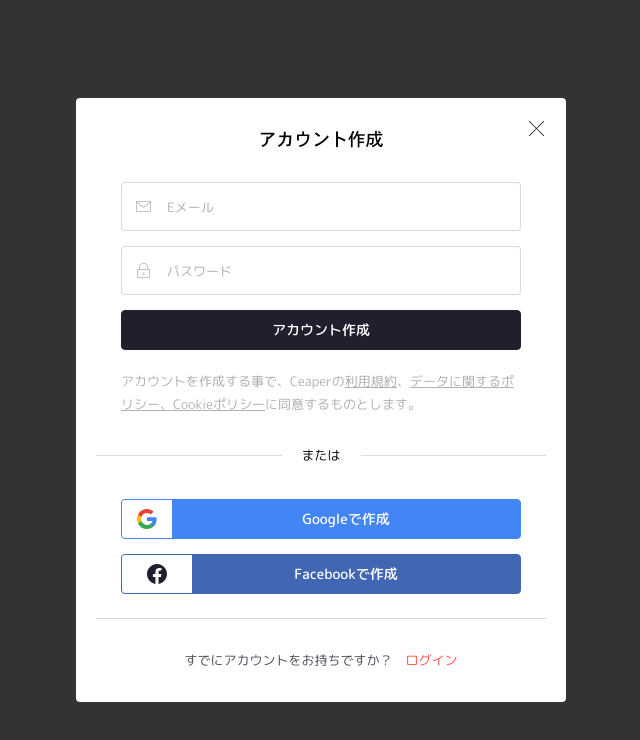
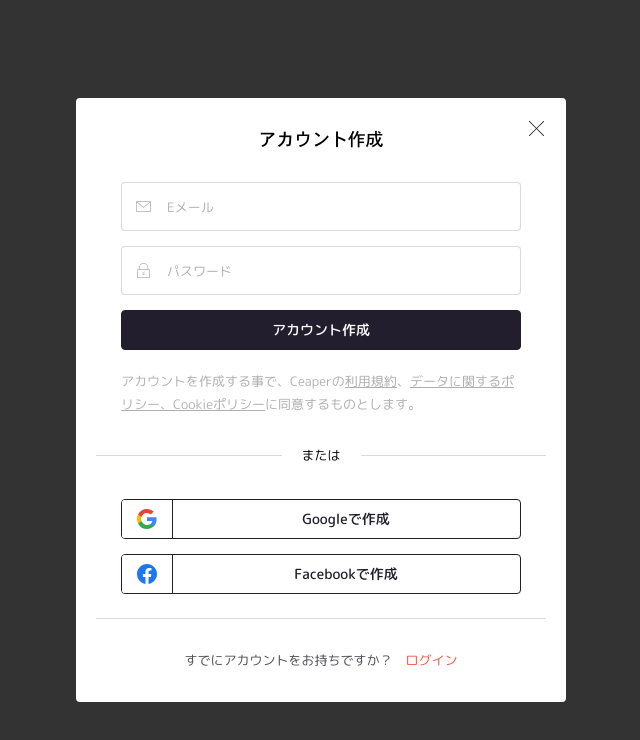
Before and after one commit to ceaper-official/cepaer-web-app, a Next.js app: page /signup in a window 1280 px wide. Shown: the top 740 px of the page, without its empty margins (319-959 px from the left). Built offline with nearby package versions, Linux system fonts and the light colour scheme.

Commit message:
修正・アイコン

```diff
--- a/assets/icons/social/facebook.js
+++ b/assets/icons/social/facebook.js
@@ -1,6 +1,6 @@
 import React from "react";
 export default function Facebook() {
   return (
-<svg class="social-icon-image" xmlns="http://www.w3.org/2000/svg" viewBox="0 0 1024 1024"fill="none"><path d="M1024,512C1024,229.23016,794.76978,0,512,0S0,229.23016,0,512c0,255.554,187.231,467.37012,432,505.77777V660H302V512H432V399.2C432,270.87982,508.43854,200,625.38922,200,681.40765,200,740,210,740,210V336H675.43713C611.83508,336,592,375.46667,592,415.95728V512H734L711.3,660H592v357.77777C836.769,979.37012,1024,767.554,1024,512Z" /></svg>
+<svg xmlns="http://www.w3.org/2000/svg" viewBox="0 0 1024 1024"fill="#1b77f2"><path d="M1024,512C1024,229.23016,794.76978,0,512,0S0,229.23016,0,512c0,255.554,187.231,467.37012,432,505.77777V660H302V512H432V399.2C432,270.87982,508.43854,200,625.38922,200,681.40765,200,740,210,740,210V336H675.43713C611.83508,336,592,375.46667,592,415.95728V512H734L711.3,660H592v357.77777C836.769,979.37012,1024,767.554,1024,512Z" /></svg>
   );
 }
--- a/assets/icons/social/instagram.js
+++ b/assets/icons/social/instagram.js
@@ -1,7 +1,7 @@
 import React from "react";
 export default function Instagram() {
   return (
-  <svg class="social-icon-image" width="13" height="13" viewBox="0 0 13 13" fill="none" xmlns="http://www.w3.org/2000/svg">
+  <svg  width="13" height="13" viewBox="0 0 13 13" fill="none" xmlns="http://www.w3.org/2000/svg">
     <path fillRule="evenodd" clipRule="evenodd"
       d="M-3.05176e-05 3.97163C-3.05176e-05 1.77803 1.77824 -0.000244141 3.97184 -0.000244141H9.0281C11.2217 -0.000244141 13 1.77802 13 3.97163V9.02788C13 11.2215 11.2217 12.9998 9.0281 12.9998H3.97184C1.77824 12.9998 -3.05176e-05 11.2215 -3.05176e-05 9.02789V3.97163ZM3.97184 1.281C2.48585 1.281 1.28122 2.48564 1.28122 3.97163V9.02789C1.28122 10.5139 2.48585 11.7185 3.97184 11.7185H9.0281C10.5141 11.7185 11.7187 10.5139 11.7187 9.02788V3.97163C11.7187 2.48564 10.5141 1.281 9.0281 1.281H3.97184Z"
 />
--- a/assets/icons/social/twitter.js
+++ b/assets/icons/social/twitter.js
@@ -1,7 +1,7 @@
 import React from "react";
 export default function Twitter() {
   return (
-  <svg class="social-icon-image" width="16" height="13" viewBox="0 0 16 13" fill="none"xmlns="http://www.w3.org/2000/svg">
+  <svg  width="16" height="13" viewBox="0 0 16 13" fill="none"xmlns="http://www.w3.org/2000/svg">
     <path fillRule="evenodd" clipRule="evenodd"
       d="M14.0658 2.34438C14.7013 1.96349 15.1892 1.3604 15.419 0.641811C14.8244 0.994439 14.1658 1.25056 13.4648 1.3886C12.9034 0.7905 12.1036 0.416748 11.2185 0.416748C9.51888 0.416748 8.14096 1.79461 8.14096 3.49411C8.14096 3.7353 8.16822 3.97019 8.22068 4.19542C5.66301 4.06708 3.39543 2.84191 1.8776 0.980064C1.6127 1.43458 1.46094 1.96322 1.46094 2.52719C1.46094 3.59485 2.00428 4.5368 2.83003 5.08865C2.32553 5.07268 1.85104 4.93425 1.43608 4.70376C1.43586 4.71659 1.43586 4.72949 1.43586 4.74244C1.43586 6.23349 2.49666 7.47732 3.90448 7.75999C3.64622 7.83033 3.37436 7.86792 3.09366 7.86792C2.89537 7.86792 2.70257 7.84866 2.51471 7.81272C2.90629 9.03537 4.0428 9.92509 5.38945 9.94994C4.33623 10.7753 3.00928 11.2673 1.56749 11.2673C1.31911 11.2673 1.07413 11.2528 0.833374 11.2243C2.19527 12.0975 3.81291 12.6069 5.55081 12.6069C11.2113 12.6069 14.3067 7.91763 14.3067 3.85096C14.3067 3.71753 14.3037 3.5848 14.2978 3.45285C14.899 3.01896 15.4208 2.47694 15.8334 1.8598C15.2815 2.10456 14.6884 2.26998 14.0658 2.34438Z"
 />
--- a/styles/button.scss
+++ b/styles/button.scss
@@ -1,43 +1,46 @@
-.button  {
-padding: 1rem  2rem;
+.button {
+  padding: 1rem 2rem;
   color: var(--accent);
   border: 1px solid var(--accent);
   border-radius: 4px;
   font-weight: 500;
   font-size: 1.4rem;
   line-height: 1;
+
   &:hover {
     color: var(--white);
     background: var(--accent);
   }
 }
-
 /*アクセント*/
-.button-accent{
+.button-accent {
   color: var(--white);
   border: 1px solid var(--accent);
   background: var(--accent);
+
   & svg {
     & path {
       fill: var(--white);
     }
   }
+
   &:hover {
     border: 1px solid var(--black);
     background: var(--black);
   }
 }
-
 /*ブラック*/
 .button-black {
   color: var(--white);
   border: 1px solid var(--black);
   background: var(--black);
+
   & svg {
     path {
       fill: var(--white);
     }
   }
+
   &:hover {
     border: 1px solid var(--accent);
     background: var(--accent);
@@ -47,130 +50,127 @@ background: var(--black);
 .button-black-ol {
   color: var(--black);
   border: 1px solid var(--black);
+
   &:hover {
     color: var(--white);
-  background:  var(--black);
+    background: var(--black);
   }
 }
-
 /*グレーアウト*/
 .button-grey {
   color: var(--grey);
   border: 1px solid var(--grey);
   pointer-events: none;
 }
-
 /*アクション*/
 .action-button {
   font-size: 1.3rem;
-  padding: .5rem .7rem;
+  padding: 0.5rem 0.7rem;
 }
-
 /*テキスト*/
-.button-text  {
-padding: .5rem  2rem;
+.button-text {
+  padding: 0.5rem 2rem;
   color: var(--accent);
   border-radius: 4px;
   font-weight: 500;
+
   &:hover {
     text-decoration: underline;
   }
 }
-
-
 /*アイコン*/
 .ico {
   display: inline-flex;
   align-items: center;
+
   & svg {
     width: 15px;
     margin-right: 0.5em;
   }
 }
-
 //ソーシャル
-.google-button {
-color: var(--white);
-background: #4285F4;
-border-color: #4285F4;
-}
-
-.facebook-button {
-  color: var(--white);
-  background: #4267b2;
-  border-color: #4267b2;
-  }
-
 .social-button {
   position: relative;
   overflow: hidden;
   display: flex;
+  color: var(--black);
+  background: var(--white);
+  border-color: var(--black);
+
   &:hover {
     background: var(--black);
-      border-color: var(--black);
   }
+
   & .button-prefix {
-      left: 0px;
+    left: 0;
     position: absolute;
-top: 0px;
+    top: 0;
     height: 100%;
     display: flex;
     align-items: center;
     background: var(--white);
-      & svg{
+    border-right: 1px solid var(--black);
+
+    & svg {
       width: auto;
       height: 20px;
       display: flex;
       align-items: center;
       padding: 0 1.5rem;
+      margin: 0;
     }
   }
+
   & .social-button-inner {
     padding-left: 50px;
     width: 100%;
   }
 }
-
-
 /*入力*/
 .input-wrapper {
   display: flex;
   align-items: center;
   justify-content: flex-start;
   position: relative;
+
   & .input-prefix {
-    left: 0px;
+    left: 0;
     position: absolute;
-    top: 0px;
+    top: 0;
     height: 100%;
     display: flex;
     align-items: center;
-    & svg{
+
+    & svg {
       width: auto;
       height: 15px;
       display: flex;
       align-items: center;
       padding: 0 1.5rem;
+
       & path {
         fill: var(--grey);
       }
     }
   }
+
   & .input-suffix {
-      right: 0px;
+    right: 0;
     position: absolute;
-    top: 0px;
+    top: 0;
     height: 100%;
     line-height: inherit;
+
     &:before {
       content: "";
       position: absolute;
       top: 25%;
-    left: 0px;
+      left: 0;
       width: 1px;
       height: 50%;
       background: rgb(223, 225, 234);
     }
+
     & a {
       display: flex;
       height: 100%;
@@ -178,17 +178,20 @@ align-items: center;
       padding: 0 2rem;
     }
   }
+
   & .input-inner {
     padding-left: 45px;
   }
 }
-.input-inner  {
-padding: 1.5rem  2rem;
+
+.input-inner {
+  padding: 1.5rem 2rem;
   border: 1px solid var(--horizontalRule);
   border-radius: 4px;
   font-weight: 500;
-&:hover {
-}
+
+  &:hover {}
+
   &::placeholder {
     color: var(--grey);
     font-weight: 400;
--- a/styles/footer.scss
+++ b/styles/footer.scss
@@ -114,6 +114,9 @@ display: block;
 }
 }
 /*ソーシャルメディア*/
-svg.social-icon-image {
+.footer-social svg {
   fill: var(--black);
+  height: 20px;
+  width: auto;
+  margin: auto 1rem;
 }
--- a/styles/social-links.scss
+++ b/styles/social-links.scss
@@ -57,12 +57,6 @@
     }
 }
 
-svg.social-icon-image {
-    height: 20px;
-    width: auto;
-    margin: auto 1rem;
-}
-
 .social-icons a  {
   display: inline-block;
 }
```
Lines whose indentation alone changed are shown as unchanged.
